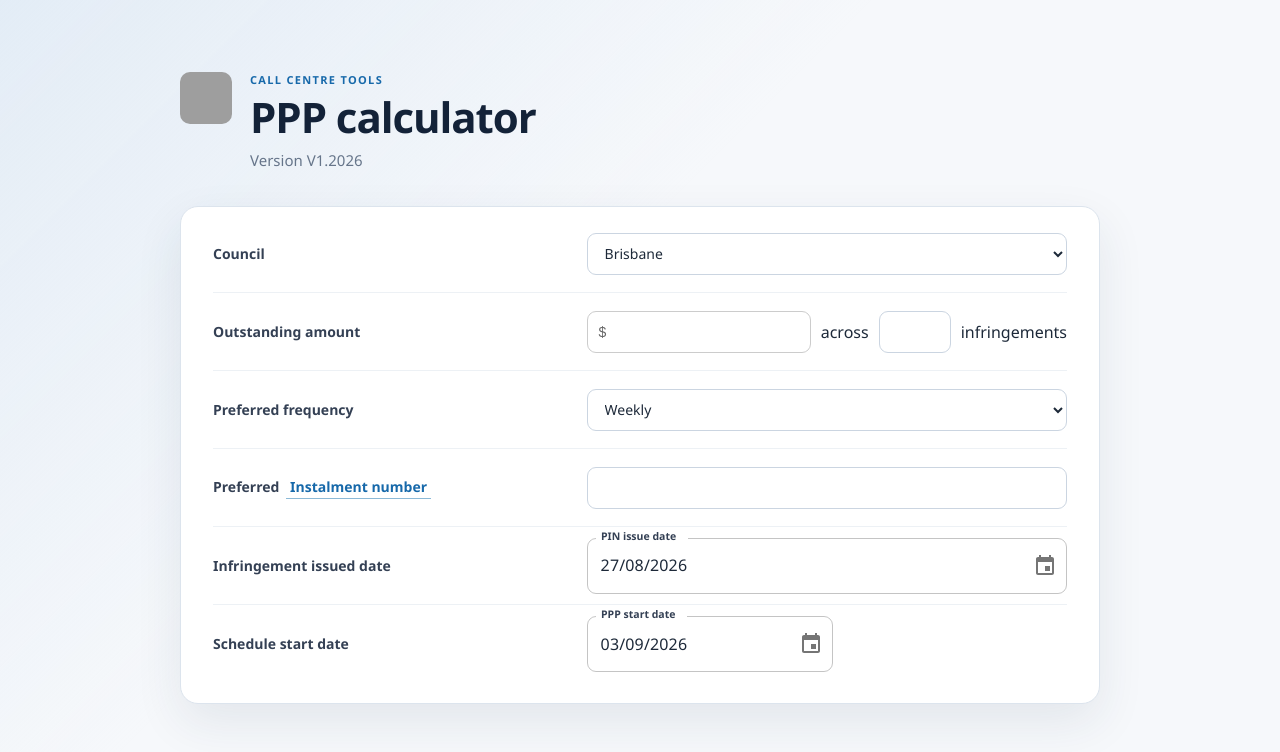
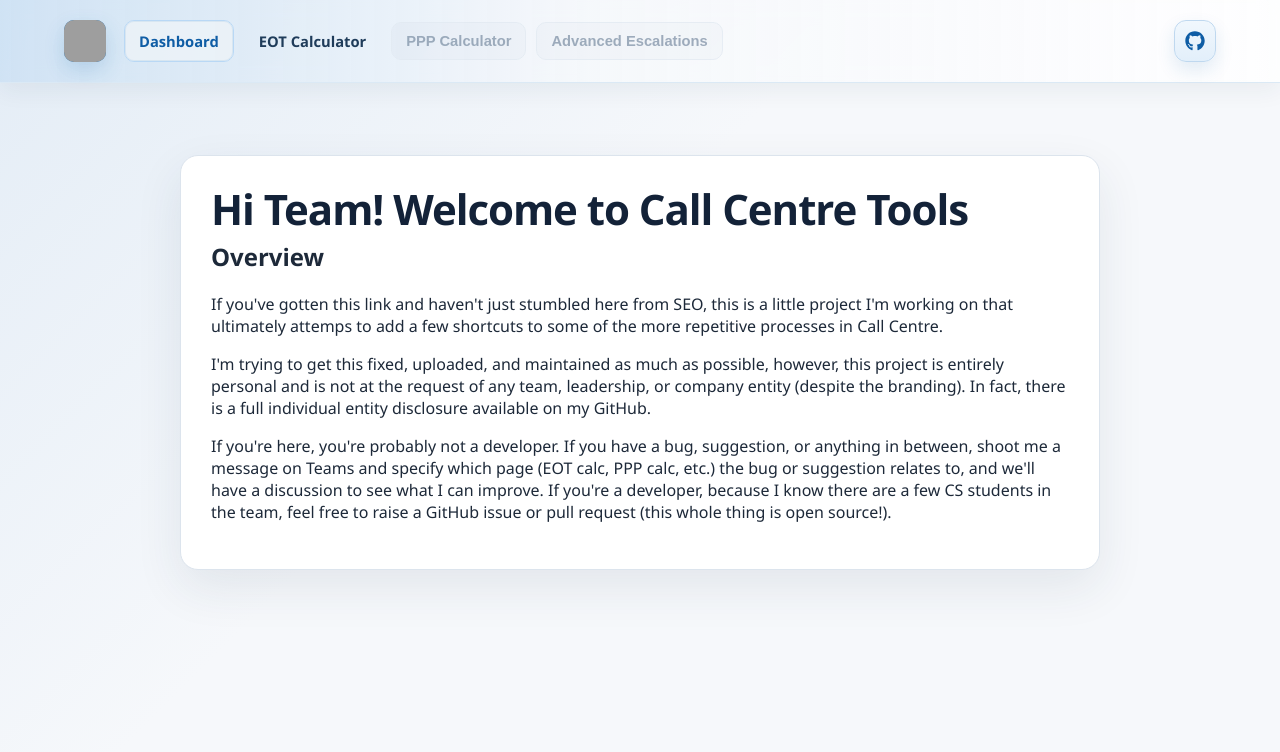
Before and after one commit to narlove/orikan-eot-calculator, a React (Vite) app: page / in a window 1280 px wide. Shown: the top 752 px of the page. Built offline with nearby package versions, Linux system fonts and the light colour scheme; grey boxes are pictures that could not be loaded.

Commit message:
included react router, added navbar, added dashboard/homepage and descriptor, added github link referral, hinted at coming features

```diff
--- a/package.json
+++ b/package.json
@@ -18,7 +18,8 @@
     "dayjs": "^1.11.23",
     "react": "^19.2.8",
     "react-dom": "^19.2.8",
-    "react-icons": "^5.7.0"
+    "react-icons": "^5.7.0",
+    "react-router": "^7.18.3"
   },
   "devDependencies": {
     "@eslint/js": "^10.0.1",
--- a/src/Eot.css
+++ b/src/Eot.css
@@ -78,12 +78,17 @@ h1 {
   line-height: 1.6;
 }
 
-.calculator-card {
+.calculator-card,
+.card {
   overflow: hidden;
   border: 1px solid #dce4ed;
   border-radius: 18px;
   background: #ffffff;
   box-shadow: 0 18px 48px rgba(31, 52, 73, 0.09);
+}
+
+.card-inner {
+  padding: 30px;
 }
 
 .card-heading {
--- /dev/null
+++ b/src/Navbar.css
@@ -0,0 +1,113 @@
+
+.top-navbar {
+  position: sticky;
+  top: 0;
+  z-index: 20;
+  width: 100%;
+  border-bottom: 1px solid #dbe9f5;
+  background: linear-gradient(90deg, rgba(203, 224, 243, 0.82), rgba(246, 248, 251, 0.92) 46%, rgba(255, 255, 255, 0.8));
+  backdrop-filter: blur(10px);
+  box-shadow: 0 8px 22px rgba(31, 52, 73, 0.06);
+}
+
+.top-navbar__inner {
+  display: flex;
+  align-items: center;
+  width: 90%;
+  margin: 0 auto;
+  padding: 20px 0px;
+  gap: 18px;
+}
+
+.top-navbar__brand {
+  display: inline-flex;
+  align-items: center;
+  justify-content: center;
+  text-decoration: none;
+}
+
+.top-navbar__links {
+  display: flex;
+  align-items: center;
+  justify-content: flex-end;
+  flex-wrap: wrap;
+  gap: 10px;
+  width: 100%;
+}
+
+.top-navbar__link {
+  display: inline-flex;
+  align-items: center;
+  justify-content: center;
+  padding: 10px 14px;
+  border: 1px solid transparent;
+  border-radius: 10px;
+  color: #1f3c5a;
+  background: transparent;
+  text-decoration: none;
+  font-size: 0.92rem;
+  font-weight: 650;
+  transition: background 150ms ease, border-color 150ms ease, color 150ms ease, box-shadow 150ms ease;
+}
+
+.github-referral {
+  display: inline-flex;
+  align-items: center;
+  justify-content: center;
+  width: 42px;
+  height: 42px;
+  margin-left: auto;
+  border: 1px solid #bfd8ef;
+  border-radius: 12px;
+  color: #0f5da5;
+  background: linear-gradient(180deg, rgba(240, 247, 253, 0.96), rgba(225, 238, 250, 0.96));
+  box-shadow: 0 8px 18px rgba(23, 105, 170, 0.12);
+  text-decoration: none;
+  transition: transform 150ms ease, box-shadow 150ms ease, border-color 150ms ease, background 150ms ease;
+}
+
+.github-referral:hover {
+  border-color: #8bb7db;
+  background: linear-gradient(180deg, rgba(232, 243, 252, 0.98), rgba(214, 231, 246, 0.98));
+  box-shadow: 0 10px 20px rgba(23, 105, 170, 0.16);
+  transform: translateY(-1px);
+}
+
+.github-referral svg {
+  width: 20px;
+  height: 20px;
+}
+
+.top-navbar__link:hover {
+  border-color: #bfd8ef;
+  background: rgba(44, 118, 182, 0.08);
+}
+
+.top-navbar__link--active {
+  border-color: #b9d8f5;
+  background: rgba(237, 243, 248, 0.8);
+  color: #0f5da5;
+  box-shadow: inset 0 0 0 1px rgba(17, 109, 171, 0.08);
+}
+
+.top-navbar__link--disabled {
+  color: #7a8da3;
+  background: rgba(148, 163, 184, 0.08);
+  border-color: #dfe7f0;
+  cursor: not-allowed;
+  opacity: 0.72;
+}
+
+.top-navbar__link--disabled:hover {
+  border-color: #dfe7f0;
+  background: rgba(148, 163, 184, 0.08);
+  color: #7a8da3;
+}
+
+.brand-mark--nav {
+  flex-basis: 42px;
+  width: 42px;
+  height: 42px;
+  border-radius: 10px;
+  box-shadow: 0 8px 20px rgba(23, 105, 170, 0.18);
+}
--- /dev/null
+++ b/src/Navbar.tsx
@@ -0,0 +1,50 @@
+import { NavLink, Outlet } from "react-router";
+import { FaGithub } from 'react-icons/fa6';
+import './Navbar.css';
+
+function Navbar()
+{
+    const navLinkClass = ({ isActive }: { isActive: boolean }) =>
+        `top-navbar__link${isActive ? ' top-navbar__link--active' : ''}`;
+
+    return (
+        <>
+            <nav className="top-navbar" aria-label="Main navigation">
+                <div className="top-navbar__inner">
+                    <NavLink to="/" end className="top-navbar__brand" aria-label="Return to homepage">
+                        <span className="brand-mark brand-mark--nav" aria-hidden="true">
+                            <img
+                                src="https://media.licdn.com/dms/image/v2/D560BAQGyRzsFQPYLnQ/company-logo_200_200/company-logo_200_200/0/1681192356762/orikan_logo?e=2147483647&v=beta&t=_GneGM8DToONXj7KBWQTAt93JxWvLGAserBjigijTOI"
+                                alt="Orikan logo"
+                                width="100%"
+                                height="100%"
+                                style={{ borderRadius: 10 }}
+                            />
+                        </span>
+                    </NavLink>
+
+                    <div className="top-navbar__links">
+                        <NavLink to="/" end className={navLinkClass}>Dashboard</NavLink>
+                        <NavLink to="/eot" className={navLinkClass}>EOT Calculator</NavLink>
+                        {/* <NavLink to="/ppp" className={navLinkClass}>PPP calculator</NavLink> */}
+                        <button className={navLinkClass({ isActive: false }).concat(" top-navbar__link--disabled")}>PPP Calculator</button>
+                        <button className={navLinkClass({ isActive: false }).concat(" top-navbar__link--disabled")}>Advanced Escalations</button>
+                        <a
+                            className="github-referral"
+                            href="https://github.com/narlove/orikan-eot-calculator"
+                            target="_blank"
+                            rel="noreferrer"
+                            aria-label="View project on GitHub"
+                        >
+                            <FaGithub />
+                        </a>
+                    </div>
+                </div>
+            </nav>
+
+            <Outlet />
+        </>
+    )
+}
+
+export default Navbar;
--- /dev/null
+++ b/src/TempHomepage.tsx
@@ -0,0 +1,30 @@
+export default function TempHomepage() {
+    return (
+        <main className="app-shell">
+            <section className="card">
+                <div className="card-inner">
+                    <h1>Hi Team! Welcome to Call Centre Tools</h1>
+                    <h2>Overview</h2>
+                    <p>
+                        If you've gotten this link and haven't just stumbled here from SEO, this is a little project I'm working on that
+                        ultimately attemps to add a few shortcuts to some of the more repetitive processes in Call Centre.
+
+                    </p>
+
+                    <p>
+                        I'm trying to get this fixed, uploaded, and maintained as much as possible, however, this project is entirely personal
+                        and is not at the request of any team, leadership, or company entity (despite the branding). In fact, there is a full
+                        individual entity disclosure available on my GitHub.
+                    </p>
+
+                    <p>
+                        If you're here, you're probably not a developer. If you have a bug, suggestion, or anything in between, shoot me a message
+                        on Teams and specify which page (EOT calc, PPP calc, etc.) the bug or suggestion relates to, and we'll have a discussion to see
+                        what I can improve. If you're a developer, because I know there are a few CS students in the team, feel free to raise a GitHub issue
+                        or pull request (this whole thing is open source!).
+                    </p>
+                </div>
+            </section>
+        </main>
+    );
+}
--- a/src/main.tsx
+++ b/src/main.tsx
@@ -3,17 +3,28 @@ import { createRoot } from 'react-dom/client';
 import { LocalizationProvider } from '@mui/x-date-pickers/LocalizationProvider';
 import { AdapterDayjs } from '@mui/x-date-pickers/AdapterDayjs';
 import 'dayjs/locale/en-au'
-// import Eot from './Eot.tsx';
+import Eot from './Eot.tsx';
 import Ppp from './Ppp.tsx';
+import Navbar from './Navbar.tsx';
+import { BrowserRouter, Route, Routes } from "react-router";
 import newTheme from './DatePickerThemeOverride.tsx';
 import { ThemeProvider } from '@mui/material';
+import TempHomepage from './TempHomepage.tsx';
 
 createRoot(document.getElementById('root')!).render(
-  <LocalizationProvider dateAdapter={AdapterDayjs} adapterLocale='en-au'>
-    <ThemeProvider theme={newTheme}>
-      <StrictMode>
-        <Ppp />
-      </StrictMode>
-    </ThemeProvider>
-  </LocalizationProvider>
+  <StrictMode>
+    <LocalizationProvider dateAdapter={AdapterDayjs} adapterLocale='en-au'>
+      <ThemeProvider theme={newTheme}>
+        <BrowserRouter>
+          <Routes>
+            <Route path="/" element={<Navbar />}>
+              <Route index element={<TempHomepage />} />
+              <Route path="/eot" element={<Eot />} />
+              <Route path="/ppp" element={<Ppp />} />
+            </Route>
+          </Routes>
+        </BrowserRouter>
+      </ThemeProvider>
+    </LocalizationProvider>
+  </StrictMode>
 )
```
Also changed, not shown: 1 other file (tests, documents, lock files or other folders).
